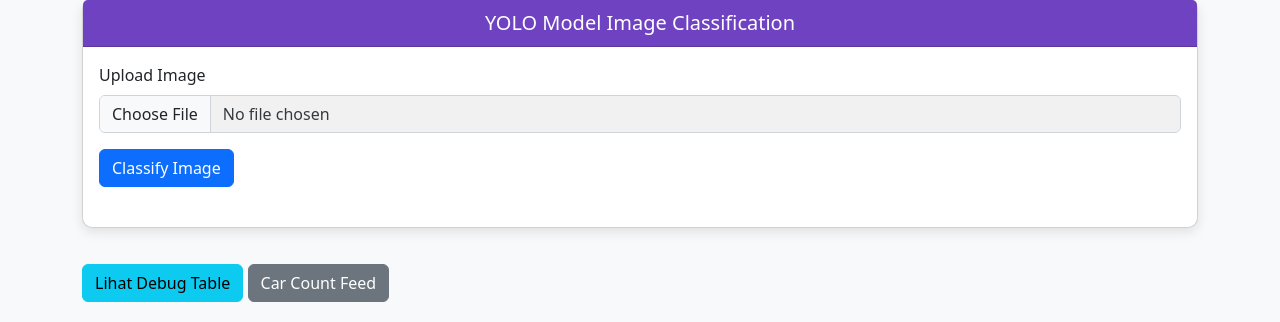
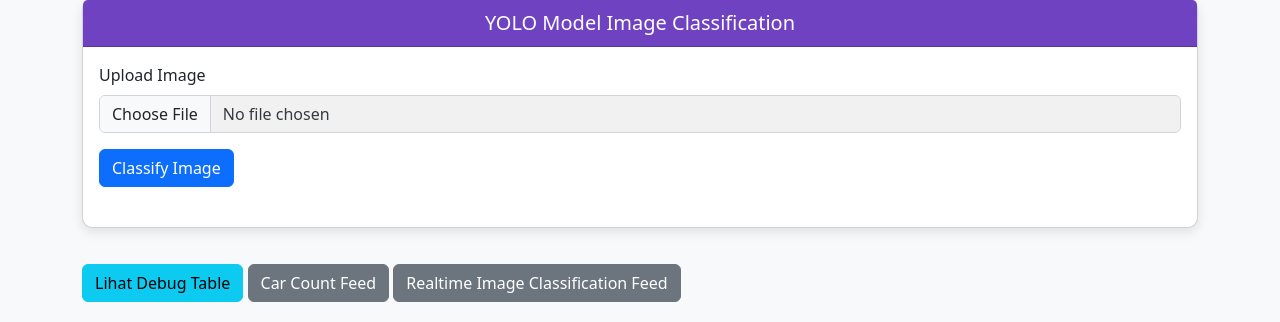
Before and after one commit to ftdaily/web-face-recognition, a Flask app: template templates/index.html in a window 1280 px wide. Shown: the part 907-1229 px from the top of the page. Run offline with Flask 3, Linux system fonts and the light colour scheme; the template is opened without the code that fills it, so the values that code supplies are empty; some libraries are stand-ins or nearby versions.

Commit message:
Added small feature for realtime image classification (Still WIP)

```diff
--- a/main.py
+++ b/main.py
@@ -555,6 +555,7 @@
         return jsonify({'error': 'Classification failed'}), 500
 
 import math
+model = YOLO('yolov8n.pt')
 
 def gen_car_count_feed():
     cap = cv2.VideoCapture("http://103.95.42.254:84/mjpg/video.mjpg?camera=1&timestamp=1739522088479")
@@ -631,6 +632,48 @@
 def car_count():
     return render_template('car_count.html')
 
+yolo11_model = YOLO('yolo11m.pt')
+
+def gen_realtime_feed():
+    cap = cv2.VideoCapture(0)  # using default camera s
+    if not cap.isOpened():
+        raise RuntimeError("Cannot open the camera")
+
+    while True:
+        ret, frame = cap.read()
+        if not ret:
+            break
+
+        results = yolo11_model(frame, conf=0.7)
+        if results and results[0].boxes:
+            for box in results[0].boxes:
+                class_id = int(box.cls)
+                name = results[0].names[class_id]
+                confidence = float(box.conf) * 100
+                x1, y1, x2, y2 = map(int, box.xyxy.tolist()[0])
+                cv2.rectangle(frame, (x1, y1), (x2, y2), (0, 255, 0), 2)
+                cv2.putText(frame, f"{name} {confidence:.2f}%", (x1, max(y1 - 10, 0)),
+                            cv2.FONT_HERSHEY_SIMPLEX, 0.9, (0, 255, 0), 2)
+
+        ret, jpeg = cv2.imencode('.jpg', frame)
+        if not ret:
+            break
+        yield (b'--frame\r\n'
+               b'Content-Type: image/jpeg\r\n\r\n' + jpeg.tobytes() + b'\r\n\r\n')
+
+    cap.release()
+
+@app.route('/realtime_feed')
+def realtime_feed():
+    """Stream realtime camera feed with YOLO11 classification."""
+    return Response(gen_realtime_feed(), mimetype='multipart/x-mixed-replace; boundary=frame')
+
+# New route to serve the realtime feed UI
+@app.route('/realtime_view')
+def realtime_view():
+    """Render the realtime feed UI."""
+    return render_template('realtime_feed.html')
+
 if __name__ == '__main__':
     print("Loading known faces from the database...")
     load_known_faces_from_db()
--- a/static/js/indexScripts.js
+++ b/static/js/indexScripts.js
@@ -98,6 +98,11 @@
 // Redirect to car_count
 document.getElementById('carCountDirect').addEventListener('click', function () {
     window.location.href = "/car_count";
+});
+
+// Redirect to image classification
+document.getElementById('imageClassification').addEventListener('click', function () {
+    window.location.href = "/realtime_view";
 });
 
 
--- a/templates/car_count.html
+++ b/templates/car_count.html
@@ -5,21 +5,16 @@
     <meta charset="UTF-8">
     <meta name="viewport" content="width=device-width, initial-scale=1.0">
     <title>Realtime Car Count</title>
-    <!-- Bootstrap CSS -->
     <link href="https://cdn.jsdelivr.net/npm/bootstrap@5.3.0-alpha1/dist/css/bootstrap.min.css" rel="stylesheet">
-    <!-- ...existing head code... -->
 </head>
 
 <body>
     <div class="container text-center mt-4">
-        <!-- Added Home button -->
         <a href="/" class="btn btn-primary mb-3">Home</a>
         <h1>Realtime Car Count</h1>
         <p class="mb-3">Live public camera feed with car detection</p>
-        <!-- Display the live video stream -->
         <img src="{{ url_for('car_count_feed') }}" class="img-fluid" alt="Car Count Feed">
     </div>
-    <!-- Bootstrap JS -->
     <script src="https://cdn.jsdelivr.net/npm/@popperjs/core@2.11.6/dist/umd/popper.min.js"></script>
     <script src="https://cdn.jsdelivr.net/npm/bootstrap@5.3.0-alpha1/dist/js/bootstrap.min.js"></script>
 </body>
--- a/templates/index.html
+++ b/templates/index.html
@@ -144,6 +144,8 @@
         <!-- Debug Table Button -->
         <button type="button" id="debugTableButton" class="btn btn-info mt-3">Lihat Debug Table</button>
         <button type="button" id="carCountDirect" class="btn btn-secondary mt-3">Car Count Feed</button>
+        <button type="button" id="imageClassification" class="btn btn-secondary mt-3">Realtime Image Classification
+            Feed</button>
     </div>
 
     <!-- Loading Overlay -->
```
Also changed, not shown: templates/realtime_feed.html (added, +27 -0 lines).
